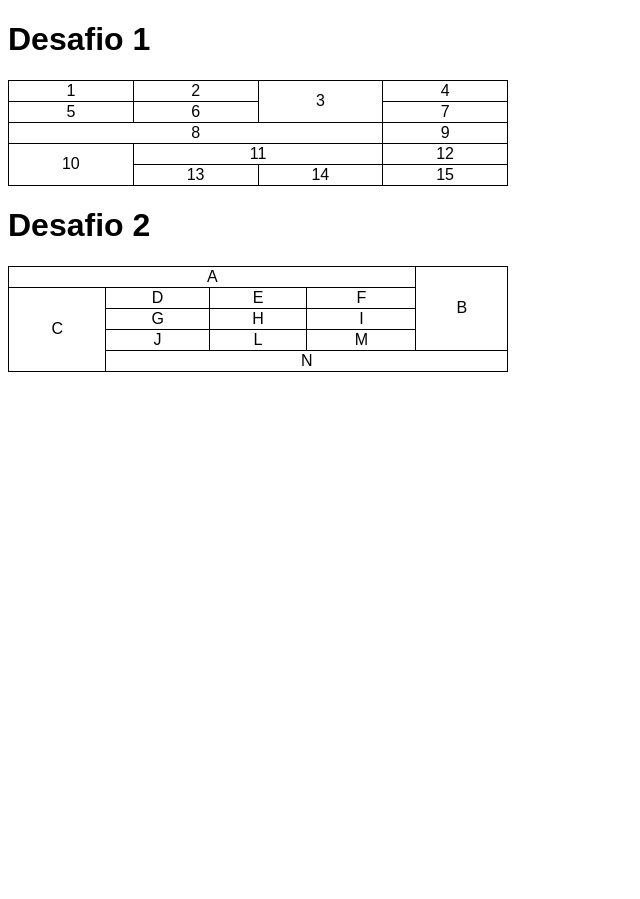
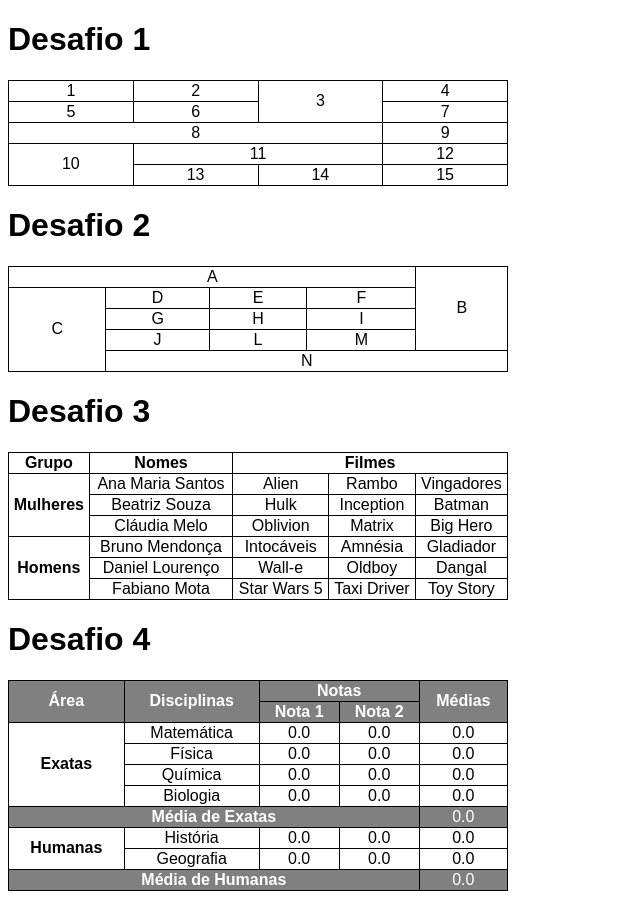
Before and after one commit to carlosthex/html-css, a plain HTML site: page exercicios/ex002/desafiotabela.html in a window 1280 px wide. Shown: the whole page, without its empty margins (0-640 px from the left). Before the commit the page ends 800 px from the top, so only its background shows below. Drawn offline with Linux system fonts and the light colour scheme.

```diff
--- a/exercicios/ex002/desafiotabela.html
+++ b/exercicios/ex002/desafiotabela.html
@@ -12,9 +12,13 @@
             border-collapse: collapse;
             width: 500px;
         }
-        td {
+        td, th {
             border: 1px solid black;
             text-align: center;
+        }
+        .d4 {
+            background-color: gray;
+            color: white
         }
     </style>
 </head>
@@ -74,5 +78,114 @@
             <td colspan="4">N</td>
         </tr>
     </table>
+    <h1>Desafio 3</h1>
+    <table>
+        <tr>
+            <th scope="col">Grupo</th>
+            <th scope="col">Nomes</th>
+            <th colspan="3" scope="colgroup">Filmes</th>
+        </tr>
+        <tr>
+            <th rowspan="3" scope="rowgroup">Mulheres</th>
+            <td>Ana Maria Santos</td>
+            <td>Alien</td>
+            <td>Rambo</td>
+            <td>Vingadores</td>
+        </tr>
+        <tr>
+            <td>Beatriz Souza</td>
+            <td>Hulk</td>
+            <td>Inception</td>
+            <td>Batman</td>
+        </tr>
+        <tr>
+            <td>Cláudia Melo</td>
+            <td>Oblivion</td>
+            <td>Matrix</td>
+            <td>Big Hero</td>
+        </tr>
+        <tr>
+            <th rowspan="3" scope="rowgroup">Homens</th>
+            <td>Bruno Mendonça</td>
+            <td>Intocáveis</td>
+            <td>Amnésia</td>
+            <td>Gladiador</td>
+        </tr>
+        <tr>
+            <td>Daniel Lourenço</td>
+            <td>Wall-e</td>
+            <td>Oldboy</td>
+            <td>Dangal</td>
+        </tr>
+        <tr>
+            <td>Fabiano Mota</td>
+            <td>Star Wars 5</td>
+            <td>Taxi Driver</td>
+            <td>Toy Story</td>
+        </tr>
+    </table>
+    <h1>Desafio 4</h1>
+    <table>
+        <thead>
+            <tr>
+                <th rowspan="2" class="d4" scope="col">Área</th>
+                <th rowspan="2" class="d4" scope="col">Disciplinas</th>
+                <th colspan="2" class="d4" scope="colgroup">Notas</th>
+                <th rowspan="2" class="d4" scope="col">Médias</th>
+            </tr>
+            <tr>
+                <th class="d4" scope="col">Nota 1</th>
+                <th class="d4" scope="col">Nota 2</th>
+            </tr>
+        </thead>
+        <tbody>
+            <tr>
+                <th rowspan="4" scope="rowgroup">Exatas</th>
+                <td>Matemática</td>
+                <td>0.0</td>
+                <td>0.0</td>
+                <td>0.0</td>
+            </tr>
+            <tr>
+                <td>Física</td>
+                <td>0.0</td>
+                <td>0.0</td>
+                <td>0.0</td>
+            </tr>
+            <tr>
+                <td>Química</td>
+                <td>0.0</td>
+                <td>0.0</td>
+                <td>0.0</td>
+            </tr>
+            <tr>
+                <td>Biologia</td>
+                <td>0.0</td>
+                <td>0.0</td>
+                <td>0.0</td>
+            </tr>
+            <tr>
+                <th colspan="4" class="d4" scope="row">Média de Exatas</th>
+                <td class="d4">0.0</td>
+            </tr>
+            <tr>
+                <th rowspan="2" scope="rowgroup">Humanas</th>
+                <td>História</td>
+                <td>0.0</td>
+                <td>0.0</td>
+                <td>0.0</td>
+            </tr>
+            <tr>
+                <td>Geografia</td>
+                <td>0.0</td>
+                <td>0.0</td>
+                <td>0.0</td>
+            </tr>
+            <tr>
+                <th colspan="4" class="d4" scope="row">Média de Humanas</th>
+                <td class="d4">0.0</td>
+            </tr>
+        </tbody>
+    </table>
 </body>
 </html>
```
Also changed, not shown: exercicios/ex002/tabela04.html (added, +85 -0 lines).
